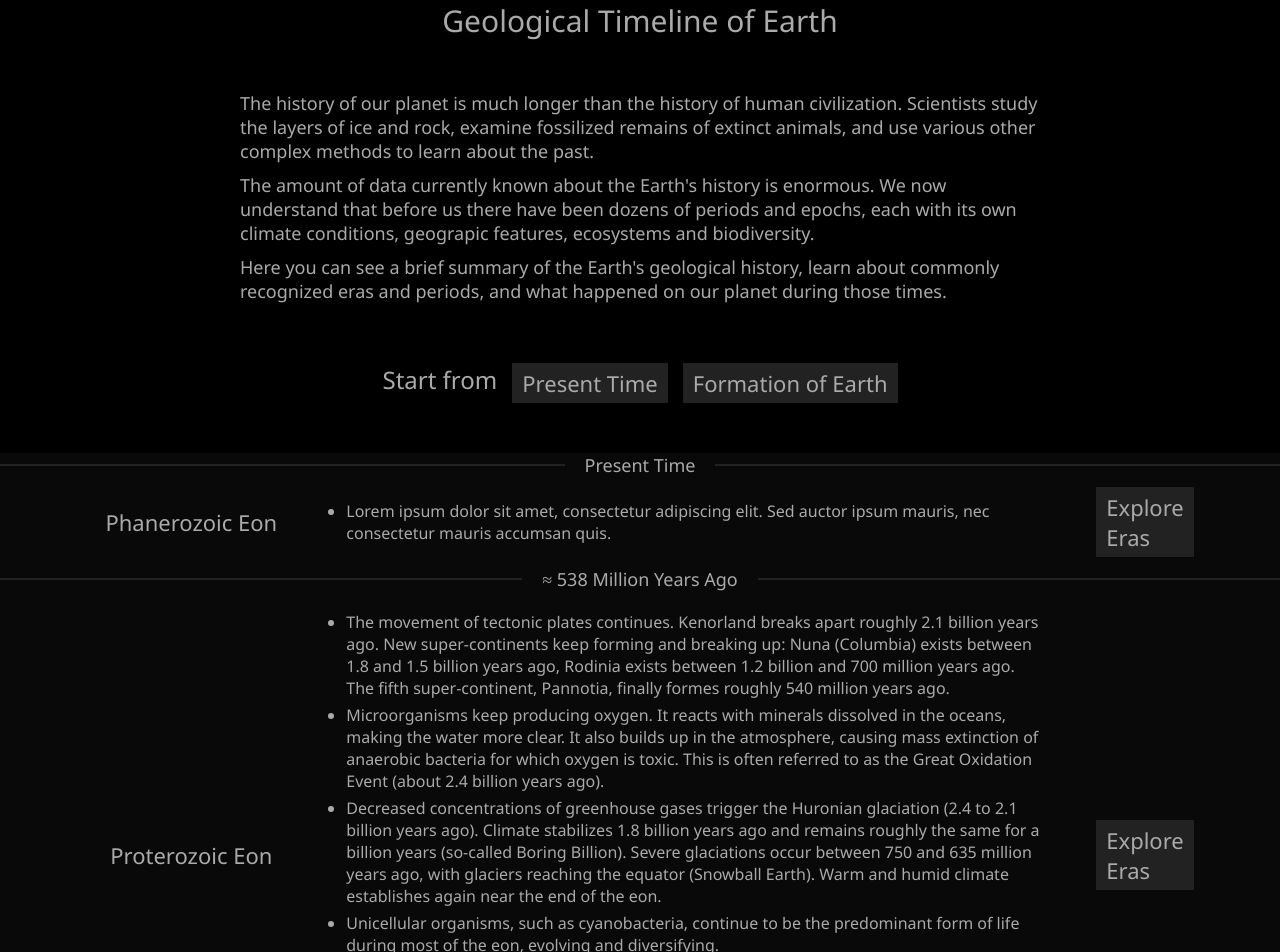
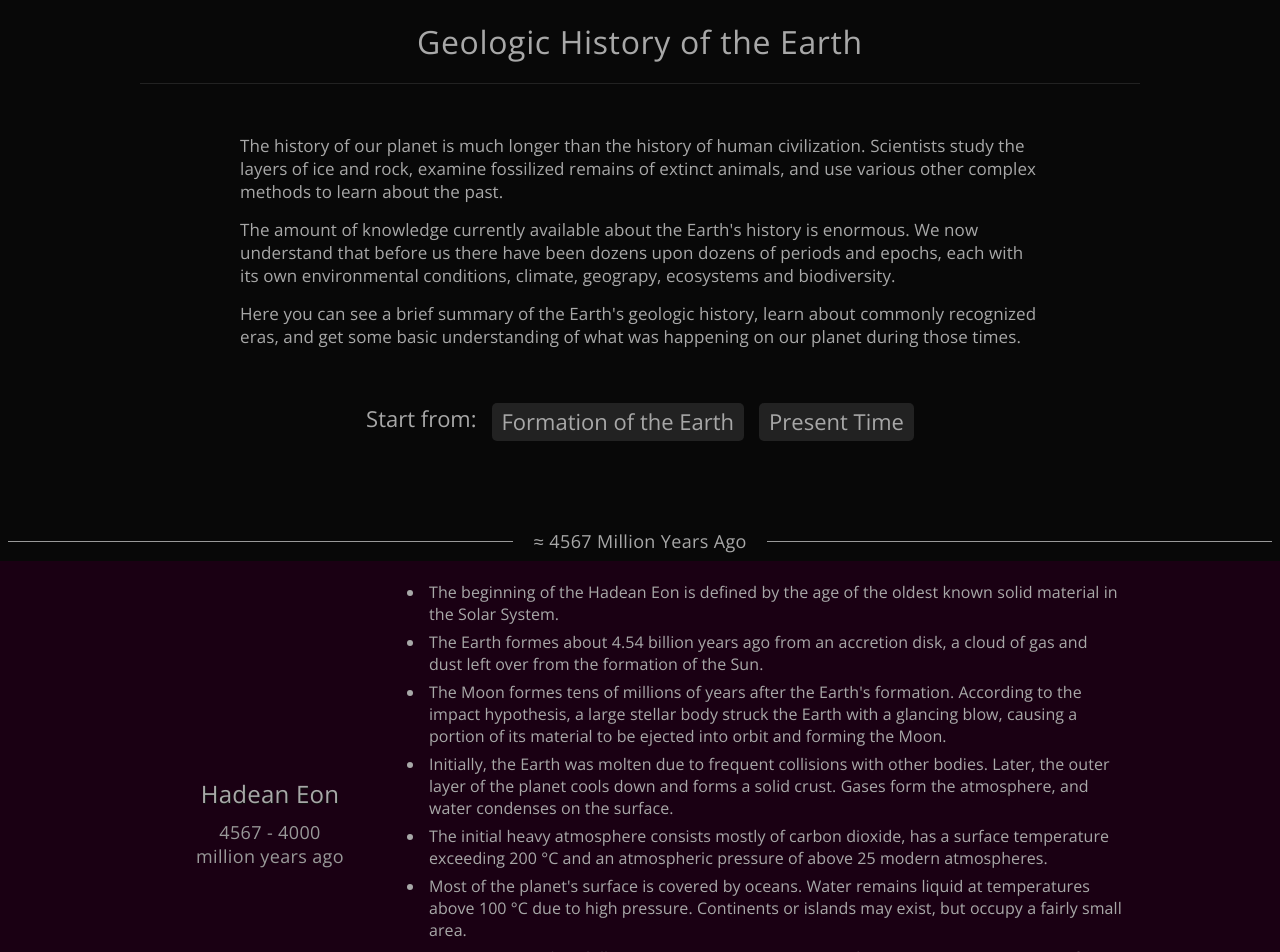
Before and after one commit to Offline2099/earth-app, an Angular app: page / in a window 1280 px wide. Shown: the top 952 px of the page. Built offline with nearby package versions, Linux system fonts and the light colour scheme.

Commit message:
Add basic styles, colors, fonts

```diff
--- a/src/app/app.component.css
+++ b/src/app/app.component.css
@@ -3,10 +3,15 @@
 
 .main-header {
   display: flex;
-  flex-basis: 100%;
   justify-content: center;
-  margin-bottom: 50px;
-  font-size: 30px;
+  max-width: 1000px;
+  padding: 20px 0;
+  margin: 0 auto 50px auto;
+  border-bottom: 1px solid #222;
+  font-size: 32px;
+  font-weight: 500;
+  letter-spacing: 0.02em;
+  user-select: none;
 }
 
 
@@ -16,13 +21,14 @@
   display: flex;
   flex-direction: column;
   align-items: center;
-  margin-bottom: 50px;
-  font-size: 18px;
+  margin-bottom: 40px;
+  font-size: 17px;
+  letter-spacing: .005em;
 }
 
 .main-intro p {
   max-width: 800px;
-  margin-bottom: 10px;
+  margin-bottom: 15px;
 }
 
 
@@ -32,17 +38,39 @@
   display: flex;
   justify-content: center;
   margin-bottom: 50px;
+  user-select: none;
 }
 
 .main-controls-label {
-  font-size: 24px;
+  font-size: 22px;
 }
 
 .main-controls-button {
   display: inline-flex;
   margin-left: 15px;
-  padding: 5px 10px;
+  padding: 3px 10px 5px 10px;
+  border-radius: 5px;
   background: #222;
   font-size: 22px;
   cursor: pointer;
+  transition: .2s;
 }
+
+.main-controls-button:hover {
+  background: #282828;
+}
+
+
+/* Timeline Wrapper */
+
+.timeline-wrapper {
+  padding: 30px 0 200px 0;
+}
+
+.timeline-wrapper-normal {
+  animation: fadeIn1 .5s;
+}
+
+.timeline-wrapper-reversed {
+  animation: fadeIn2 .5s;
+}
--- a/src/app/app.component.html
+++ b/src/app/app.component.html
@@ -1,27 +1,40 @@
 
-<div class="main-header">Geological Timeline of Earth</div>
+<!-- Header -->
+<div class="main-header">Geologic History of the Earth</div>
 
+<!-- Intro -->
 <div class="main-intro">
   <p>The history of our planet is much longer than the history of human civilization. Scientists study the layers of ice and rock, examine fossilized remains of extinct animals, and use various other complex methods to learn about the past. </p>
-  <p>The amount of data currently known about the Earth's history is enormous. We now understand that before us there have been dozens of periods and epochs, each with its own climate conditions, geograpic features, ecosystems and biodiversity.</p>
-  <p>Here you can see a brief summary of the Earth's geological history, learn about commonly recognized eras and periods, and what happened on our planet during those times.</p>
+  <p>The amount of knowledge currently available about the Earth's history is enormous. We now understand that before us there have been dozens upon dozens of periods and epochs, each with its own environmental conditions, climate, geograpy, ecosystems and biodiversity.</p>
+  <p>Here you can see a brief summary of the Earth's geologic history, learn about commonly recognized eras, and get some basic understanding of what was happening on our planet during those times.</p>
 </div>
 
+<!-- Controls -->
 <div class="main-controls">
-  <span class="main-controls-label">Start from </span>
+  <span class="main-controls-label">Start from: </span>
   <div
     class="main-controls-button"
-    (click)="setReverse(true)">Present Time</div>
+    (click)="setReverseState(false)">Formation of the Earth</div>
   <div
     class="main-controls-button"
-    (click)="setReverse(false)">Formation of Earth</div>
+    (click)="setReverseState(true)">Present Time</div>
 </div>
 
-<app-division-container
-  *ngFor="let eon of eons"
-  [containers]="eons"
-  [division]="eon"
-  [reverse]="reverse">
-</app-division-container>
+<!-- Timeline -->
+<div
+  class="timeline-wrapper"
+  [ngClass]="{
+    'timeline-wrapper-normal': !reverseState,
+    'timeline-wrapper-reversed': reverseState
+  }">
+  <app-division-container
+    *ngFor="let eon of eons"
+    [containers]="eons"
+    [division]="eon"
+    [reverse]="reverseState">
+  </app-division-container>
+</div>
 
+
+<!-- Do I even need router for this project? -->
 <router-outlet></router-outlet>
--- a/src/app/app.component.ts
+++ b/src/app/app.component.ts
@@ -11,14 +11,14 @@ import { Timeline } from './data/timeline';
 export class AppComponent implements OnInit {
 
   eons: DivisionContainer[] = [];
-  reverse = true;
+  reverseState = false;
 
   ngOnInit() {
     this.constructDivsisionContainers();
   }
 
   constructDivsisionContainers(): void {
-    this.eons = Timeline.reverse().map(eon => this.constructContainer(eon));
+    this.eons = Timeline.map(eon => this.constructContainer(eon));
   }
 
   constructContainer(d: Division): DivisionContainer {
@@ -31,14 +31,20 @@ export class AppComponent implements OnInit {
       description: d.description,
       showSubdivisions: false,
       subdivisionContainers:
-        d.subdivisions.length ? d.subdivisions.reverse().map(s => this.constructContainer(s)) : []
+        d.subdivisions.length ? d.subdivisions.map(s => this.constructContainer(s)) : []
     }
   }
 
-  setReverse(state: boolean): void {
-    if (this.reverse != state) {
-      this.reverse = state;
-      this.constructDivsisionContainers();
+  reverseDivsisionContainers(containers: DivisionContainer[]): void {
+    containers.reverse();
+    containers.forEach(container => this.reverseDivsisionContainers(container.subdivisionContainers));
+  }
+
+  setReverseState(state: boolean): void {
+    if (this.reverseState != state) {
+      this.reverseState = state;
+      this.reverseDivsisionContainers(this.eons);
     }
   }
+
 }
--- a/src/app/division-container/division-container.component.css
+++ b/src/app/division-container/division-container.component.css
@@ -1,54 +1,73 @@
-
-/* Timeline Divisions (Eons, Eras, Periods, Epochs) */
-
-.divisions-container {
-  display: flex;
-  flex: 1 1;
-  flex-direction: column;
-  align-items: center;
-  justify-content: space-evenly;
-}
 
 :host {
   display: flex;
   flex-direction: column;
-
-  background: rgba(31, 31, 31, .3);
 }
 
 .division-body {
+  position: relative;
   display: flex;
   flex: 1 1;
   justify-content: center;
   align-items: center;
 }
 
-.division-name {
+.division-body:before {
+  content: '';
+  position: absolute;
+  top: 0;
+  left: 0;
+  width: 100%;
+  height: 100%;
+  z-index: -1;
+  background: #000;
+}
+
+.division-name-container {
   display: flex;
   flex-direction: column;
   align-items: center;
-  font-size: 22px;
+  margin: 15px 0;
   width: 270px;
+  z-index: 1;
 }
 
-
-/* Boundaries */
-
-.timeline-boundary {
-  display: flex;
-  justify-content: center;
-  align-items: center;
+:host.subdivisions-displayed > .division-body > .division-name-container {
+  position: sticky;
+  top: 15px;
+  bottom: 15px;
 }
 
-.timeline-boundary-line {
-  display: flex;
-  flex: 1 1 100%;
-  border-top: 2px solid #222;
+.division-name {
+  margin-bottom: 10px;
+  font-size: 24px;
+  letter-spacing: .01em;
+  text-shadow: 1px 1px #111;
 }
 
-.timeline-boundary-value {
-  margin: 0 20px;
-  white-space: nowrap;
+.division-duration {
+  display: flex;
+  flex-direction: column;
+  color: #999;
+  text-align: center;
+  font-size: 18px;
+  letter-spacing: 0.02em;
+}
+
+.subdivisions-container {
+  display: none;
+  flex: 0 1;
+  flex-direction: column;
+  align-items: center;
+  justify-content: space-evenly;
+  padding: 15px 10px;
+  z-index: 1;
+  transition: .2s;
+}
+
+.subdivisions-container.container-visible {
+  display: flex;
+  animation: fadeIn .5s;
 }
 
 
@@ -62,8 +81,10 @@
 
 .timeline-button {
   margin: 10px;
-  padding: 5px 10px;
-  background: #222;
+  padding: 3px 15px 5px 15px;
+  border-radius: 5px;
+  background: #282828;
+  text-align: center;
   font-size: 22px;
   cursor: pointer;
 }
@@ -74,13 +95,206 @@
 .division-description {
   display: flex;
   margin: 20px;
-  max-width: 700px;
+  width: 700px;
+  font-size: 16px;
+  letter-spacing: .005em;
+  z-index: 1;
+  animation: fadeIn .5s;
 }
 
 .division-description li {
-  margin-bottom: 5px;
+  margin-bottom: 6px;
+  padding-left: 4px;
+  transition: .3s;
 }
 
 .division-description li:last-of-type {
   margin-bottom: 0;
 }
+
+
+/* Colors */
+
+.background-hadean {
+  background: rgba(174, 2, 126, .15);
+}
+
+.background-archean {
+  background: rgba(240, 4, 127, .15);
+}
+
+.background-proterozoic {
+  background: rgba(247, 53, 99, .2);
+}
+
+.background-phanerozoic {
+  background: rgba(154, 217, 221, .15);
+}
+
+
+.background-eoarchean {
+  background: rgba(230, 29, 140, .2);
+}
+
+.background-paleoarchean {
+  background: rgba(246, 104, 178, .2);
+}
+
+.background-mesoarchean {
+  background: rgba(248, 129, 181, .2);
+}
+
+.background-neoarchean {
+  background: rgba(250, 167, 200, .2);
+}
+
+
+.background-paleoproterozoic {
+  background: rgba(247, 67, 112, .25);
+}
+
+.background-mesoproterozoic {
+  background: rgba(253, 180, 98, .25);
+}
+
+.background-neoproterozoic {
+  background: rgba(254, 179, 66, .28);
+}
+
+
+.background-siderian {
+  background: rgba(247, 79, 124, .28);
+}
+
+.background-rhyacian {
+  background: rgba(247, 91, 137, .3);
+}
+
+.background-orosirian {
+  background: rgba(247, 104, 152, .32);
+}
+
+.background-statherian {
+  background: rgba(248, 117, 167, .34);
+}
+
+
+.background-calymmian {
+  background: rgba(253, 192, 122, .28);
+}
+
+.background-ectasian {
+  background: rgba(253, 204, 138, .28);
+}
+
+.background-stenian {
+  background: rgba(254, 217, 154, .30);
+}
+
+
+.background-tonian {
+  background: rgba(254, 191, 78, .24);
+}
+
+.background-cryogenian {
+  background: rgba(254, 204, 92, .28);
+}
+
+.background-ediacaran {
+  background: rgba(254, 217, 106, .30);
+}
+
+
+.background-paleozoic {
+  background: rgba(153, 192, 141, .22);
+}
+
+.background-mesozoic {
+  background: rgba(103, 197, 202, .22);
+}
+
+.background-cenozoic {
+  background: rgba(242, 249, 29, .20);
+}
+
+
+.background-cambrian {
+  background: rgba(127, 160, 86, .25);
+}
+
+.background-ordovician {
+  background: rgba(0, 146, 112, .25);
+}
+
+.background-silurian {
+  background: rgba(179, 225, 182, .25);
+}
+
+.background-devonian {
+  background: rgba(203, 140, 55, .25);
+}
+
+.background-carboniferous {
+  background: rgba(103, 165, 153, .3);
+}
+
+.background-permian {
+  background: rgba(240, 64, 40, .25);
+}
+
+
+.background-triassic {
+  background: rgba(129, 43, 146, .25);
+}
+
+.background-jurassic {
+  background: rgba(52, 178, 201, .3);
+}
+
+.background-cretaceous {
+  background: rgba(127, 198, 78, .25);
+}
+
+
+.background-paleogene {
+  background: rgba(253, 154, 82, .25);
+}
+
+.background-neogene {
+  background: rgba(255, 230, 25, .28);
+}
+
+.background-quaternary {
+  background: rgba(249, 249, 127, .25);
+}
+
+
+.background-paleocene {
+  background: rgba(253, 167, 95, .28);
+}
+
+.background-eocene {
+  background: rgba(253, 180, 108, .3);
+}
+
+.background-oligocene {
+  background: rgba(253, 192, 122, .25);
+}
+
+
+.background-miocene {
+  background: rgba(255, 255, 0, .28);
+}
+
+.background-pliocene {
+  background: rgba(255, 255, 153, .28);
+}
+
+
+.background-pleistocene {
+  background: rgba(255, 242, 174, .28);
+}
+
+.background-holocene {
+  background: rgba(254, 242, 224, .25);
+}
--- a/src/app/division-container/division-container.component.html
+++ b/src/app/division-container/division-container.component.html
@@ -5,11 +5,15 @@
 </app-timeline-boundary>
 
 <!-- Division Body -->
-<div class="division-body">
+<div class="division-body background-{{division.name.toLowerCase()}}">
 
   <!-- Division Name -->
-  <div class="division-name">
-    <span>{{division.name}} {{division.type}}</span>
+  <div class="division-name-container">
+    <div class="division-name">{{division.name}} {{division.type}}</div>
+    <div class="division-duration">
+      <div>{{division.start}} - {{division.end}}</div>
+      <div>million years ago</div>
+    </div>
     <div
       *ngIf="division.showSubdivisions"
       class="timeline-button"
@@ -27,8 +31,11 @@
 
   <!-- Subdivisions -->
   <div
-    *ngIf="division.subdivisions.length && division.showSubdivisions"
-    class="divisions-container">
+    *ngIf="division.subdivisions.length"
+    class="subdivisions-container"
+    [ngClass]="{
+      'container-visible': division.showSubdivisions
+    }">
     <app-division-container
       *ngFor="let subdivision of division.subdivisionContainers"
       [containers]="division.subdivisionContainers"
--- a/src/app/division-container/division-container.component.ts
+++ b/src/app/division-container/division-container.component.ts
@@ -5,7 +5,10 @@ import { DivisionContainer } from '../data/interfaces';
 @Component({
   selector: 'app-division-container',
   templateUrl: './division-container.component.html',
-  styleUrls: ['./division-container.component.css']
+  styleUrls: ['./division-container.component.css'],
+  host: {
+    '[class.subdivisions-displayed]': 'division.showSubdivisions'
+  }
 })
 export class DivisionContainerComponent implements OnInit {
 
--- a/src/app/timeline-boundary/timeline-boundary.component.css
+++ b/src/app/timeline-boundary/timeline-boundary.component.css
@@ -4,16 +4,18 @@
   display: flex;
   justify-content: center;
   align-items: center;
+  margin: 8px;
 }
 
 .timeline-boundary-line {
   display: flex;
   flex: 1 1 100%;
-  border-top: 2px solid #222;
+  border-top: 1px solid #999;
 }
 
 .timeline-boundary-value {
   margin: 0 20px;
   white-space: nowrap;
   font-size: 18px;
+  letter-spacing: 0.02em;
 }
--- a/src/index.html
+++ b/src/index.html
@@ -2,10 +2,15 @@
 <html lang="en">
 <head>
   <meta charset="utf-8">
-  <title>Earth</title>
+  <title>History of Earth</title>
   <base href="/">
   <meta name="viewport" content="width=device-width, initial-scale=1">
   <link rel="icon" type="image/x-icon" href="favicon.ico">
+
+  <!-- Fonts -->
+  <link rel="preconnect" href="https://fonts.googleapis.com">
+  <link rel="preconnect" href="https://fonts.gstatic.com" crossorigin>
+  <link href="https://fonts.googleapis.com/css2?family=Inconsolata:wght@300;400&family=Open+Sans:wght@300;400&display=swap" rel="stylesheet">
 </head>
 <body>
   <app-root></app-root>
--- a/src/styles.css
+++ b/src/styles.css
@@ -4,13 +4,30 @@ body {
   flex: 1 1 100%;
   flex-direction: column;
   min-height: 100vh;
-  background: #000;
-  color: #aaa;
-  font-family: 'Segoe UI';
+  background: #080808;
+  color: #a8a8a8;
+  font-family: 'Open Sans', monospace;
   cursor: default;
+  animation: fadeIn 1s;
 }
 
 * {
   margin: 0;
   padding: 0;
 }
+
+
+@keyframes fadeIn {
+  0% {opacity: 0;}
+  100% {opacity: 1;}
+}
+
+@keyframes fadeIn1 {
+  0% {opacity: 0;}
+  100% {opacity: 1;}
+}
+
+@keyframes fadeIn2 {
+  0% {opacity: 0;}
+  100% {opacity: 1;}
+}
```
Also changed, not shown: src/app/timeline-boundary/timeline-boundary.component.ts (+7 -3 lines).
